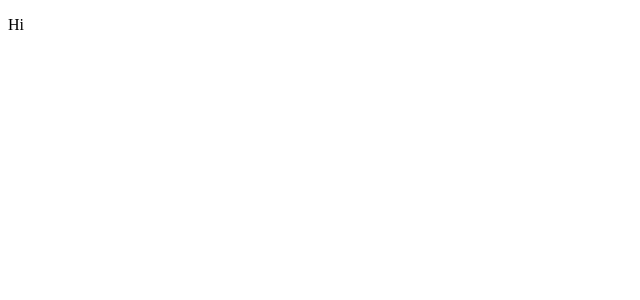
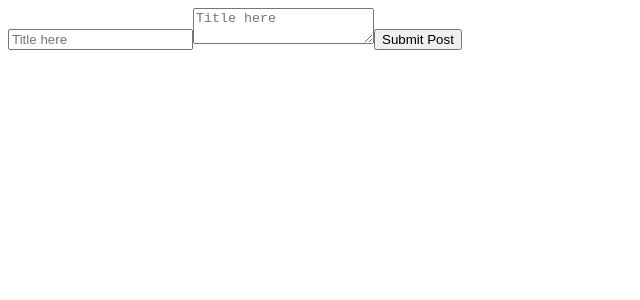
Before and after one commit to seanpatches/react-redux, a React app: page / in a window 1280 px wide. Shown: the top 300 px of the page, without its empty margins (0-640 px from the left). Built offline with nearby package versions, Linux system fonts and the light colour scheme.

Commit message:
create and all working on home

```diff
--- a/src/components/App.js
+++ b/src/components/App.js
@@ -1,9 +1,12 @@
 import React from 'react';
+import CreatePost from '../containers/CreatePost';
+import AllPosts from '../containers/AllPosts';
 
 export default function App(){
   return (
   <>
-    <p>Hi</p>
+    <CreatePost />
+    <AllPosts />
   </>
   );
 }
--- a/src/components/Post.js
+++ b/src/components/Post.js
@@ -12,3 +12,5 @@ function Post({ post }) {
 Post.propTypes = {
   post: PropTypes.object.isRequired
 };
+
+export default Post;
--- a/src/components/PostForm.js
+++ b/src/components/PostForm.js
@@ -15,11 +15,11 @@ export default class PostForm extends PureComponent {
     this.setState({ [target.name]: target.value });
   }
 
-  onSubmit = event => {
+  handleSubmit = event => {
     event.preventDefault();
 
     const { title, body } = this.state;
-    this.props.onSubmit = (title, body);
+    this.props.onSubmit(title, body);
     this.setState({ title: '', body: '' });
   }
 
@@ -27,7 +27,7 @@ export default class PostForm extends PureComponent {
     const { title, body } = this.state;
     return (
     <>
-      <form onSubmit={this.onSubmit}>
+      <form onSubmit={this.handleSubmit}>
         <input name="title" value={title} placeholder="Title here" onChange={this.handleChange}></input>
         <textarea name="body" value={body} placeholder="Title here" onChange={this.handleChange}></textarea>
         <button>Submit Post</button>
--- a/src/components/Posts.js
+++ b/src/components/Posts.js
@@ -2,7 +2,7 @@ import React from 'react';
 import PropTypes from 'prop-types';
 import Post from './Post';
 
-function Post({ posts }) {
+function Posts({ posts }) {
   const postsList = posts.map(post => {
     return (
       <li key={post.id}>
@@ -18,6 +18,8 @@ function Post({ posts }) {
   );
 }
 
-Post.propTypes = {
+Posts.propTypes = {
   posts: PropTypes.array.isRequired
 };
+
+export default Posts;
--- /dev/null
+++ b/src/containers/AllPosts.js
@@ -0,0 +1,12 @@
+import { connect } from 'react-redux';
+import Posts from '../components/Posts';
+import { getPosts } from '../selectors/postSelectors';
+
+const mapStateToProps = state => ({
+  posts: getPosts(state)
+});
+
+export default connect(
+  mapStateToProps,
+  null
+)(Posts);
--- a/src/containers/CreatePost.js
+++ b/src/containers/CreatePost.js
@@ -1,10 +1,10 @@
 import { connect } from 'react-redux';
-import { createPost } from '../actions/postActions';
+import { addPost } from '../actions/postActions';
 import PostForm from '../components/PostForm';
 
 const mapDispatchToProps = dispatch => ({
   onSubmit(title, body){
-    dispatch(createPost(title, body));
+    dispatch(addPost(title, body));
   }
 });
 
```
Also changed, not shown: src/reducers/index.js (+4 -4 lines).
